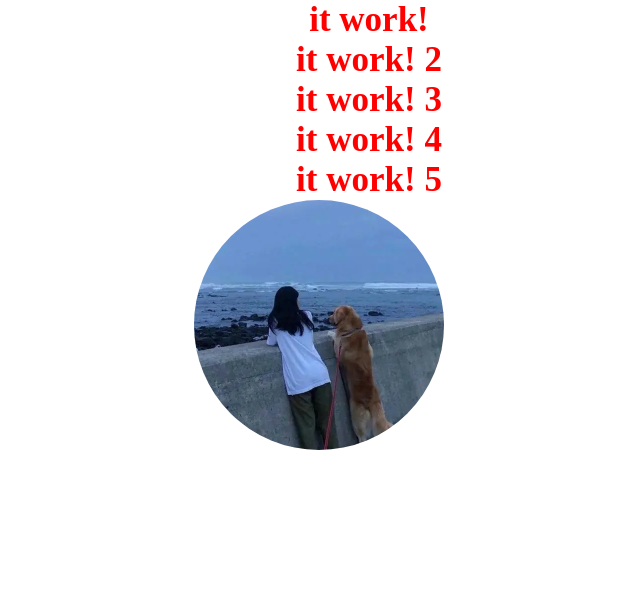
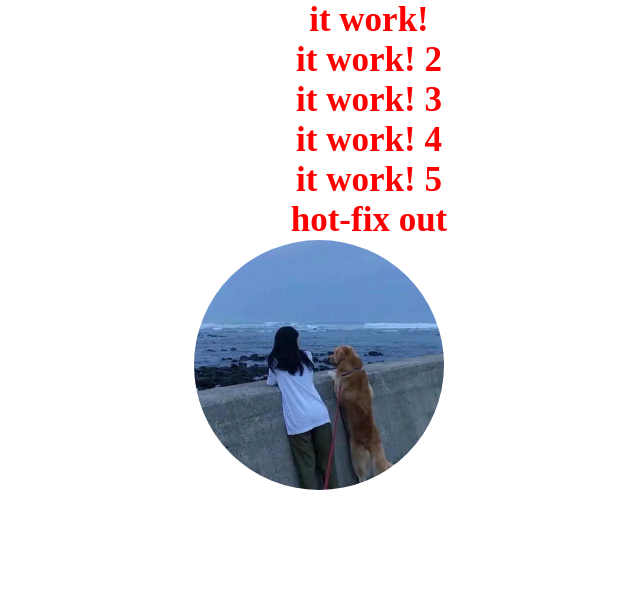
Before and after one commit to qin500/lianxi2, a plain HTML site: page index.html in a window 1280 px wide. Shown: the whole page, without its empty margins (271-911 px from the left). Drawn offline with Linux system fonts and the light colour scheme.

Commit message:
hot-fix3 commit

```diff
--- a/index.html
+++ b/index.html
@@ -11,6 +11,7 @@
 <h1>it work! 3</h1>
 <h1>it work! 4</h1>
 <h1>it work! 5</h1>
+<h1>hot-fix out</h1>
 
 <div class="mp">
     <img src="img/photo.png" alt="">
```
